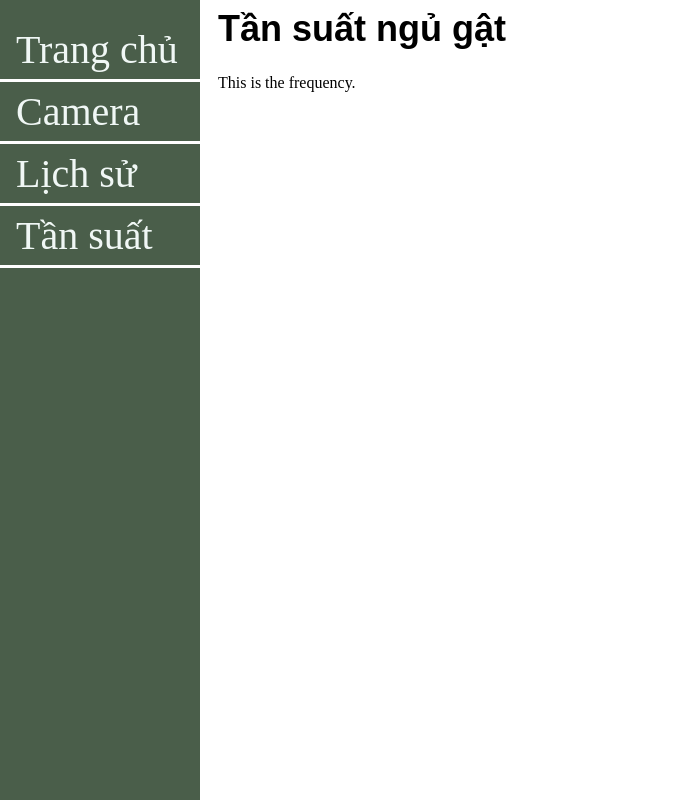
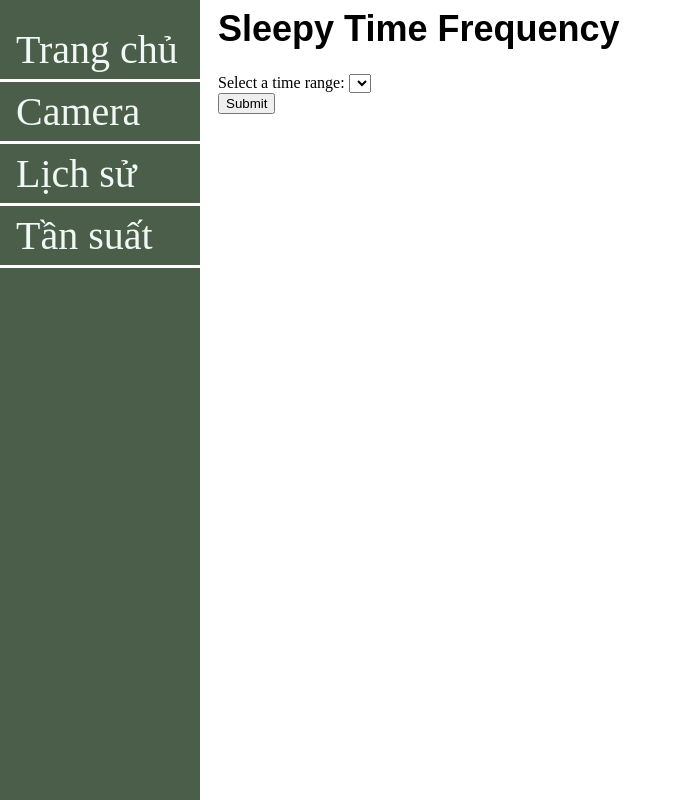
Before and after one commit to tubuzu/PBL5, a Flask app: page /frequency in a window 1280 px wide. Shown: the whole page, without its empty margins (0-683 px from the left). Run offline with Flask 3, Linux system fonts and the light colour scheme; lists and menus that the app fills with data are empty.

Commit message:
add time to firebase

```diff
--- a/templates/base.html
+++ b/templates/base.html
@@ -2,6 +2,7 @@
 <html>
 <head>
     <title>Cảnh báo ngủ gật</title>
+    <script src="https://cdn.jsdelivr.net/npm/chart.js"></script>
 	<link rel="stylesheet" type="text/css" href="{{ url_for('static', filename='css/style.css') }}">
 </head>
 <body>
--- a/templates/frequency.html
+++ b/templates/frequency.html
@@ -1,6 +1,15 @@
 {% extends 'base.html' %}
 
 {% block content %}
-	<h1>Tần suất ngủ gật</h1>
-	<p>This is the frequency.</p>
+<h1>Sleepy Time Frequency</h1>
+	<form method="POST">
+		<label for="options">Select a time range:</label>
+		<select name="options" id="options">
+			{% for option in options %}
+			<option value="{{ option }}">{{ option }}</option>
+			{% endfor %}
+		</select>
+		<br>
+		<button type="submit">Submit</button>
+	</form>
 {% endblock %}
--- a/web.py
+++ b/web.py
@@ -5,11 +5,27 @@ from firebase_admin import credentials, db
 # from PIL import Image
 import time
 
+from datetime import datetime
+
+import json
+
 cred = credentials.Certificate("firebase/driver-4bbdf-firebase-adminsdk-ja22n-815c025c70.json")
 firebase_admin.initialize_app(cred,{
 'databaseURL':
 'https://driver-4bbdf-default-rtdb.asia-southeast1.firebasedatabase.app'
 })
+now = datetime.now()
+now_time = now.strftime("%H:%M:%S")
+now_date = now.strftime("%d/%m/%Y")
+time_node = db.reference('times').push()
+drowsy_time=[]
+awake_time=[]
+warning = False
+
+def add_time(time):
+    time_node.set(time)
+    print("OK")
+    return ''
 
 app = Flask(__name__)
 
@@ -20,9 +36,42 @@ with open('images/white.jpg', 'rb') as f:
 
 @app.route('/frame', methods=['POST'])
 def receive_frame():
+    global drowsy_time
+    global awake_time
     global cur_image
+    global warning
     # Get the image file from the POST request
     uploaded_file = request.files['image']
+
+    was_warning = warning
+    #warning = json.loads(is_drowsy_str)
+    #warning = request.form.get('warning')
+    warning = str(request.form.get('warning')).lower() == "true"
+    print("warning: "+ str(warning))
+    print("waswarning: "+ str(was_warning))
+    print(warning==False)
+    print(was_warning==False)
+    print(warning==True and  was_warning==False)
+    if warning==True and  was_warning==False:
+        print(warning)
+        drowsy_time = [now_time, now_date]
+    elif not warning and was_warning:
+        print(warning)
+        awake_time = [now_time, now_date]
+    else:
+        drowsy_time=[]
+        awake_time=[]
+    if len(drowsy_time)!=0 and len(awake_time)!=0:
+        print(now_time)
+        add_time({
+                'time_drowsy' : drowsy_time[0],
+                'date_drowsy': drowsy_time[1],
+                'time_awake': awake_time[0],
+                'date_awake': awake_time[1],
+            })
+        drowsy_time = []
+        awake_time = []
+
     cur_image = uploaded_file.read()
     response = jsonify(message="ok")
     return response
```
Also changed, not shown: server.py (+8 -24 lines), templates/history.html (+8 -4 lines).
